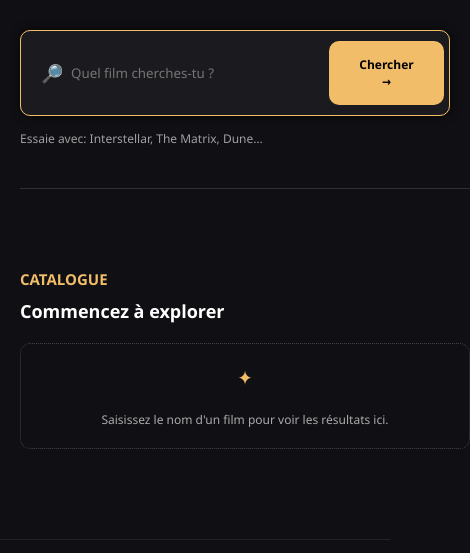
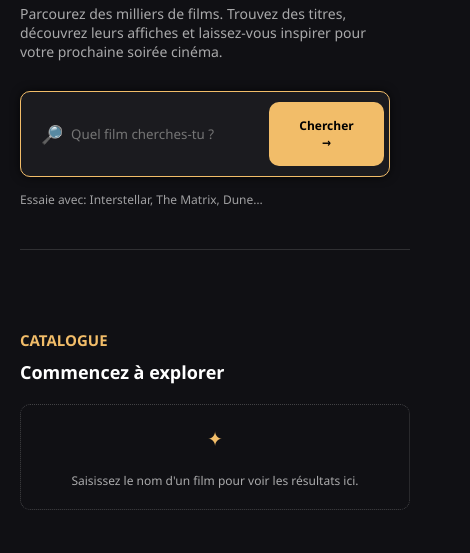
Before and after one commit to bloomMethod/Moteur-de-recherche-de-films, a plain HTML site: page index.html in a window 390 px wide. Shown: the part 440-993 px from the top of the page, 470 px wide, since content can reach past the window. Drawn offline with Linux system fonts and the light colour scheme.

Commit message:
mise à jour

```diff
--- a/css/styles.css
+++ b/css/styles.css
@@ -345,7 +345,7 @@ body {
       }
     }
     .div-content {
-      width: 450px;
+      width: 100%;
       margin: 50px 0px;
       header {
         grid-template-columns: 1fr;
@@ -371,7 +371,7 @@ body {
         }
       }
       .catalogo {
-        width: 450px;
+        width: 100%;
         margin: 80px 0px 0px 20px;
         .title {
           font-size: 10px;
```
